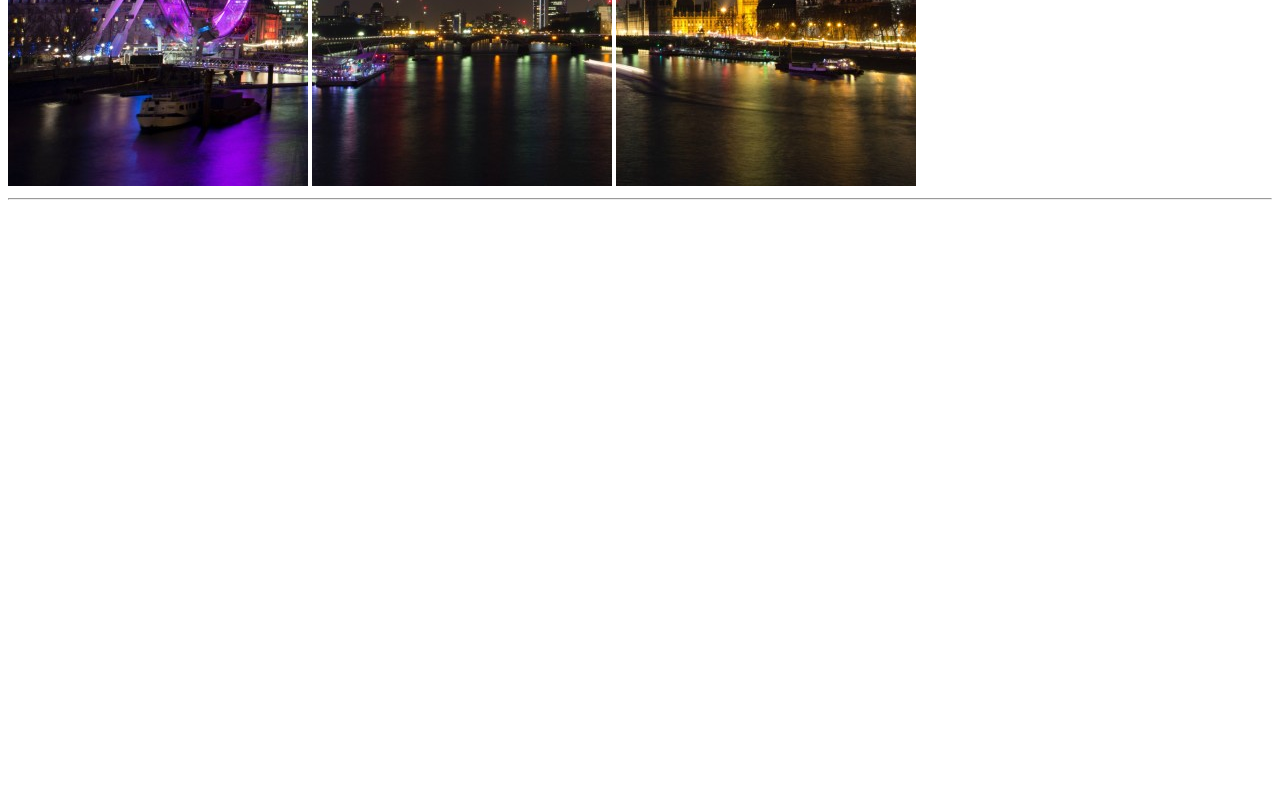
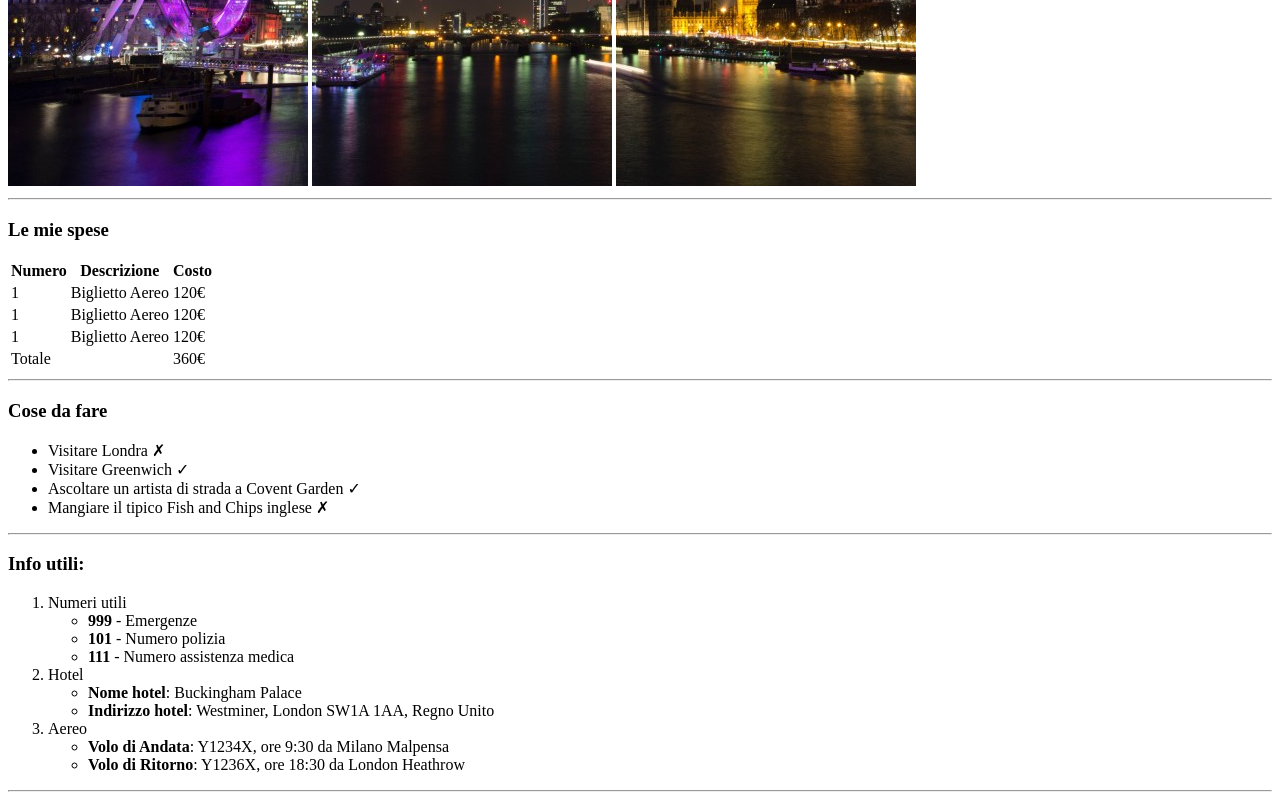
Before and after one commit to antoniodalterio/html-london-trip, a plain HTML site: page index.html in a window 1280 px wide. Shown: the part 494-1294 px from the top of the page. Before the commit the page ends 800 px from the top, so only its background shows below. Drawn offline with Linux system fonts and the light colour scheme.

Commit message:
feat: inserimento main e section

```diff
--- a/index.html
+++ b/index.html
@@ -21,6 +21,94 @@
         <hr>
     </header>
     <!-- intestazione documento viaggio -->
+
+    <!-- informazioni del viaggio -->
+    <main>
+        <!-- Dati costo del volo -->
+        <section>
+
+            <h3>Le mie spese</h3>
+            <table>
+                <thead>
+                    <tr>
+                        <th>Numero</th>
+                        <th>Descrizione</th>
+                        <th>Costo</th>
+                    </tr>
+                </thead>
+
+                <tbody>
+                    <tr>
+                        <td>1</td>
+                        <td>Biglietto Aereo</td>
+                        <td>120€</td>
+                    </tr>
+                    <tr>
+                        <td>1</td>
+                        <td>Biglietto Aereo</td>
+                        <td>120€</td>
+                    </tr>
+                    <tr>
+                        <td>1</td>
+                        <td>Biglietto Aereo</td>
+                        <td>120€</td>
+                    </tr>
+                </tbody>
+
+                <tfoot>
+                    <tr>
+                        <td colspan="2">Totale</td>
+                        <td>360€</td>
+                    </tr>
+                </tfoot>
+            </table>
+            <hr>
+        </section>
+        <!-- Dati costo del volo -->
+
+        <!-- Lista itinerario Londra -->
+        <section>
+            <h3>Cose da fare</h3>
+            <ul>
+                <li>Visitare Londra &cross;</li>
+                <li>Visitare Greenwich &check;</li>
+                <li>Ascoltare un artista di strada a Covent Garden &check;</li>
+                <li>Mangiare il tipico Fish and Chips inglese &cross;</li>
+            </ul>
+            <hr>
+        </section>
+        <!-- Lista itinerario Londra -->
+
+        <!-- informazioni volo, hotel, orari aereo -->
+        <section>
+            <h3>Info utili:</h3>
+            <ol>
+                <li>Numeri utili
+                    <ul>
+                        <li><strong>999</strong> - Emergenze</li>
+                        <li><strong>101</strong> - Numero polizia</li>
+                        <li><strong>111</strong> - Numero assistenza medica</li>
+                    </ul>
+                </li>
+
+                <li>Hotel
+                    <ul>
+                        <li><strong>Nome hotel</strong>: Buckingham Palace</li>
+                        <li><strong>Indirizzo hotel</strong>: Westminer, London SW1A 1AA, Regno Unito</li>
+                    </ul>
+                </li>
+
+                <li>Aereo
+                    <ul>
+                        <li><strong>Volo di Andata</strong>: Y1234X, ore 9:30 da Milano Malpensa</li>
+                        <li><strong>Volo di Ritorno</strong>: Y1236X, ore 18:30 da London Heathrow </li>
+                    </ul>
+                </li>
+            </ol>
+            <hr>
+        </section>
+        <!-- informazioni volo, hotel, orari aereo -->
+    </main>
 </body>
 
 </html>
```
